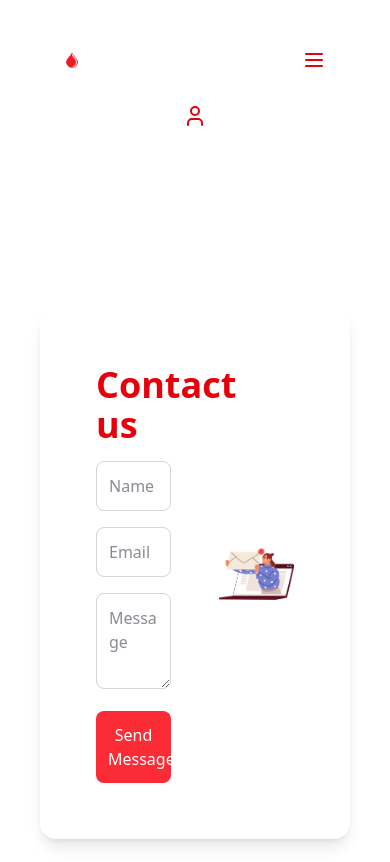
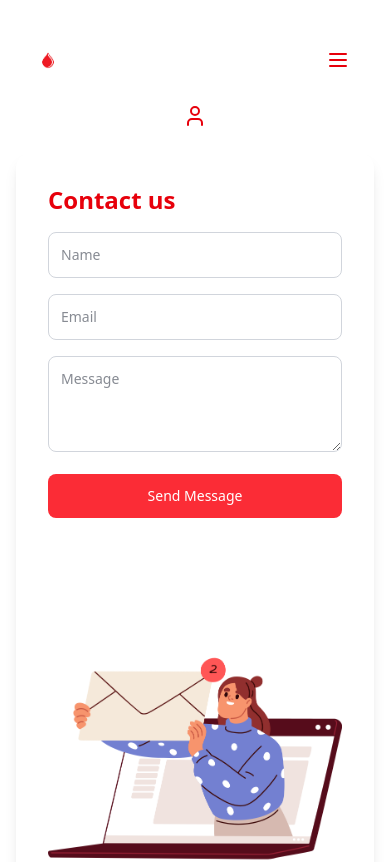
Before and after one commit to q-allen/blood-donation, a Next.js app: page /Contact in a window 390 px wide. Shown: the top 862 px of the page. Built offline with nearby package versions, Linux system fonts and the light colour scheme.

Commit message:
Responsive UI

```diff
--- a/src/app/Contact/page.tsx
+++ b/src/app/Contact/page.tsx
@@ -10,7 +10,7 @@ const ContactUs = () => {
       animate={{ opacity: 1, y: 0 }}
       exit={{ opacity: 0, y: -20 }}
       transition={{ duration: 0.8, ease: "easeOut" }}
-      className="bg-white text-gray-900 min-h-screen px-10 py-6 relative"
+      className="bg-white text-gray-900 min-h-screen px-4 sm:px-6 md:px-10 py-6 relative"
     >
       {/* Header */}
       <Header />
@@ -19,22 +19,22 @@ const ContactUs = () => {
           initial={{ scale: 0.9, opacity: 0 }}
           animate={{ scale: 1, opacity: 1 }}
           transition={{ duration: 0.6, ease: "easeOut" }}
-          className="bg-white p-8 rounded-2xl shadow-lg w-full max-w-4xl flex"
+          className="bg-white p-4 sm:p-6 md:p-8 rounded-2xl shadow-lg w-full max-w-4xl flex flex-col md:flex-row"
         >
           <motion.div
             initial={{ x: -50, opacity: 0 }}
             animate={{ x: 0, opacity: 1 }}
             transition={{ duration: 0.6, delay: 0.3, ease: "easeOut" }}
-            className="w-1/2 p-6"
+            className="w-full md:w-1/2 p-4 sm:p-6"
           >
-            <h2 className="text-4xl font-bold text-red-600 mb-4">Contact us</h2>
+            <h2 className="text-2xl sm:text-3xl md:text-4xl font-bold text-red-600 mb-4">Contact us</h2>
             <form>
               <div className="mb-4">
                 <motion.input
                   whileFocus={{ scale: 1.05 }}
                   type="text"
                   placeholder="Name"
-                  className="w-full p-3 rounded-lg border border-gray-300 focus:outline-none focus:ring-2 focus:ring-blue-400"
+                  className="w-full p-3 rounded-lg border border-gray-300 focus:outline-none focus:ring-2 focus:ring-blue-400 text-sm sm:text-base"
                 />
               </div>
               <div className="mb-4">
@@ -42,21 +42,21 @@ const ContactUs = () => {
                   whileFocus={{ scale: 1.05 }}
                   type="email"
                   placeholder="Email"
-                  className="w-full p-3 rounded-lg border border-gray-300 focus:outline-none focus:ring-2 focus:ring-blue-400"
+                  className="w-full p-3 rounded-lg border border-gray-300 focus:outline-none focus:ring-2 focus:ring-blue-400 text-sm sm:text-base"
                 />
               </div>
               <div className="mb-4">
                 <motion.textarea
                   whileFocus={{ scale: 1.05 }}
                   placeholder="Message"
-                  className="w-full p-3 rounded-lg border border-gray-300 focus:outline-none focus:ring-2 focus:ring-blue-400 h-24"
+                  className="w-full p-3 rounded-lg border border-gray-300 focus:outline-none focus:ring-2 focus:ring-blue-400 h-24 text-sm sm:text-base"
                 ></motion.textarea>
               </div>
               <motion.button
                 whileHover={{ scale: 1.1 }}
                 whileTap={{ scale: 0.9 }}
                 type="submit"
-                className="w-full bg-red-500 text-white p-3 rounded-lg hover:bg-red-600"
+                className="w-full bg-red-500 text-white p-3 rounded-lg hover:bg-red-600 text-sm sm:text-base"
               >
                 Send Message
               </motion.button>
@@ -66,12 +66,12 @@ const ContactUs = () => {
             initial={{ x: 50, opacity: 0 }}
             animate={{ x: 0, opacity: 1 }}
             transition={{ duration: 0.6, delay: 0.3, ease: "easeOut" }}
-            className="w-1/2 flex items-center justify-center p-6"
+            className="w-full md:w-1/2 flex items-center justify-center p-4 sm:p-6"
           >
             <motion.img
               src="/images/contact.png"
               alt="Contact Illustration"
-              className="max-w-full"
+              className="max-w-full w-full h-auto md:max-w-md"
               whileHover={{ scale: 1.1 }}
             />
           </motion.div>
```
